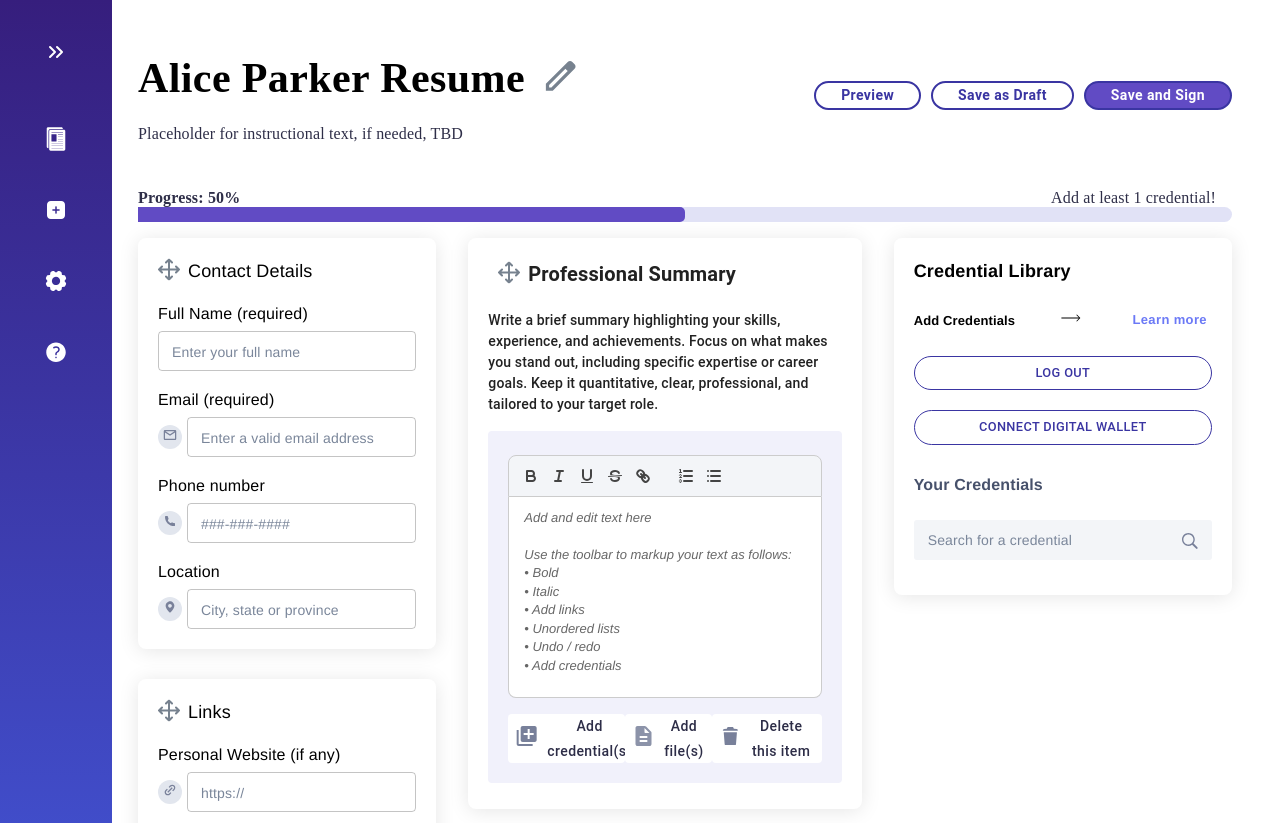
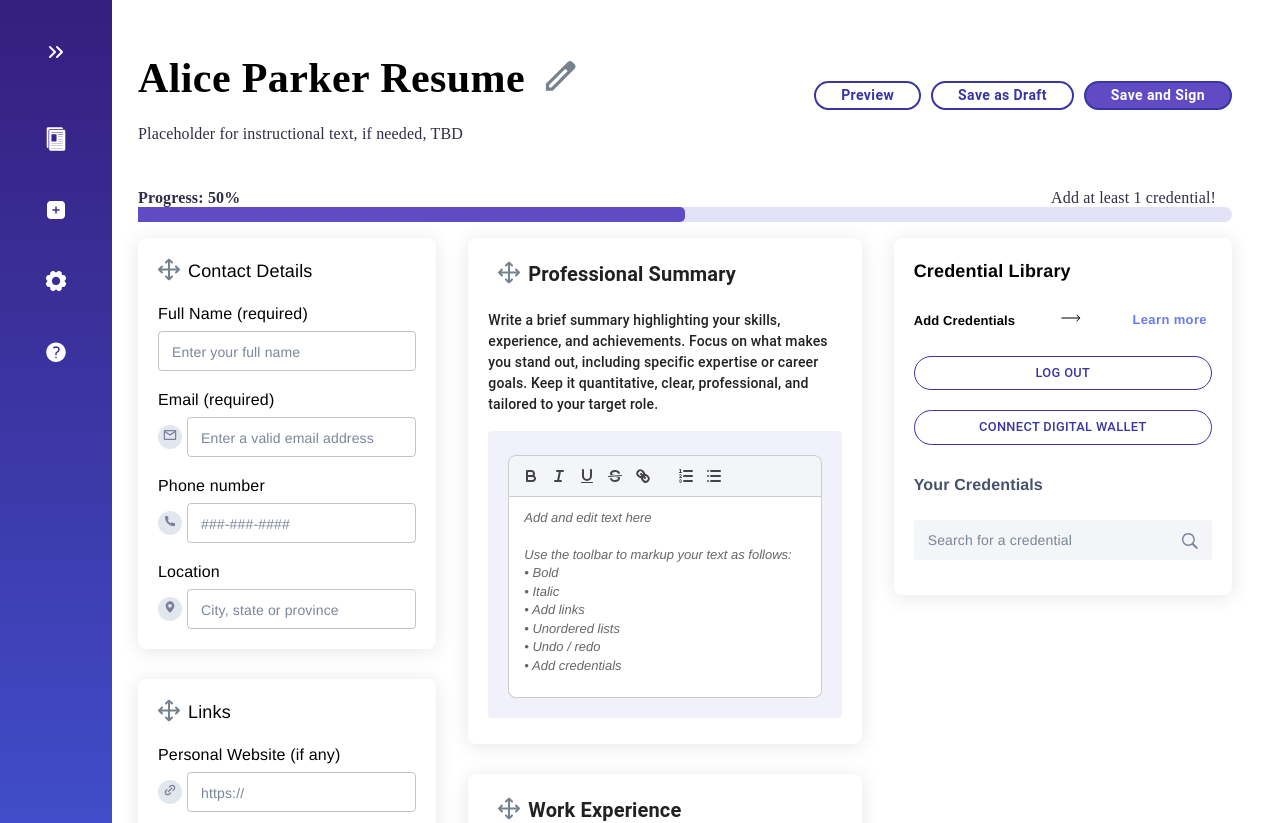
Before and after one commit to Cooperation-org/Resume-Author, a React (Create React App) app: page /resume/new in a window 1280 px wide. Shown: the top 823 px of the page. Built offline with nearby package versions, Linux system fonts and the light colour scheme.

Commit message:
buttons show case

```diff
--- a/src/components/ResumeEditor/SectionDetails.tsx
+++ b/src/components/ResumeEditor/SectionDetails.tsx
@@ -158,8 +158,13 @@ export default function SectionDetails(sectionId: any) {
           </Box>
         )}
         {/* Button Group */}
+        {sectionId.sectionId !== 'Professional Summary' && (
           <Box
-          sx={{ display: 'flex', justifyContent: 'space-between', alignItems: 'center' }}
+            sx={{
+              display: 'flex',
+              justifyContent: 'space-between',
+              alignItems: 'center'
+            }}
           >
             <StyledButton
               startIcon={<SVGAddcredential />}
@@ -177,6 +182,7 @@ export default function SectionDetails(sectionId: any) {
               Delete this item
             </StyledButton>
           </Box>
+        )}
       </Stack>
     </Box>
   )
```
Lines whose indentation alone changed are shown as unchanged.
